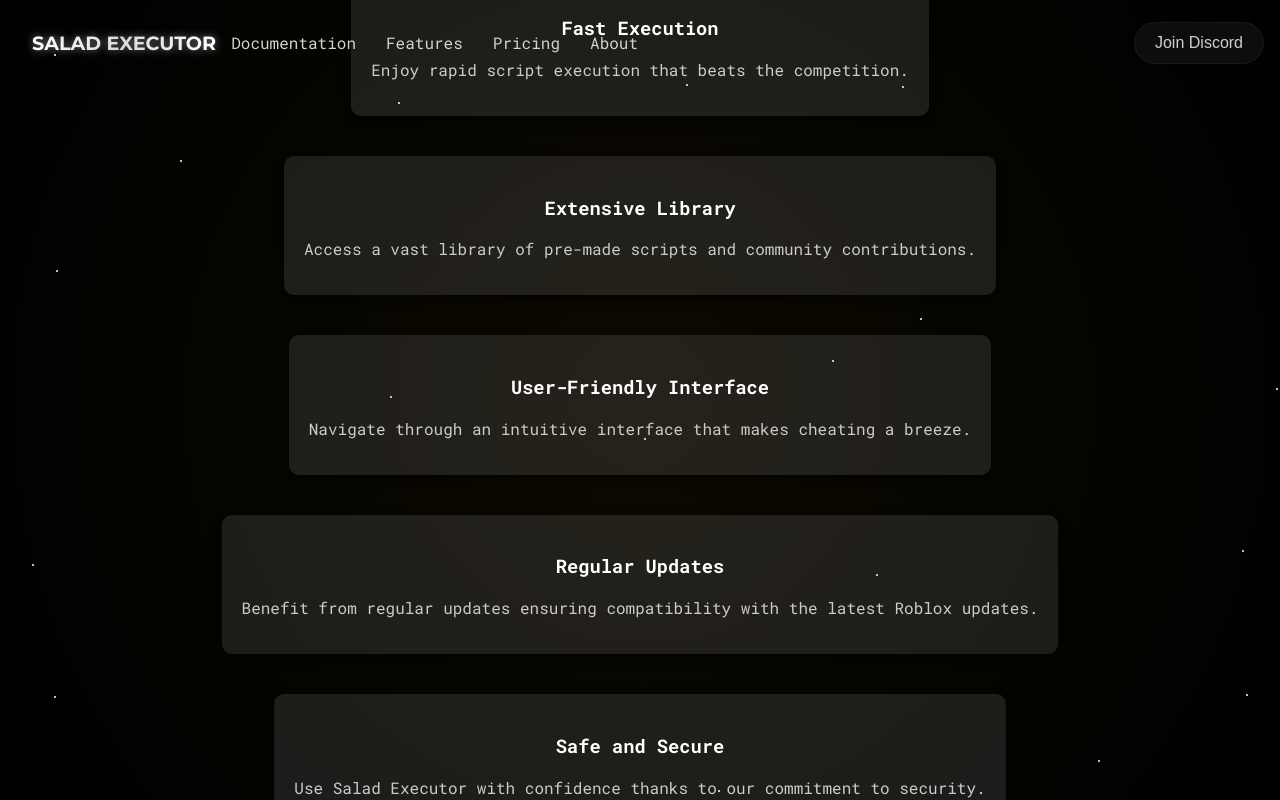
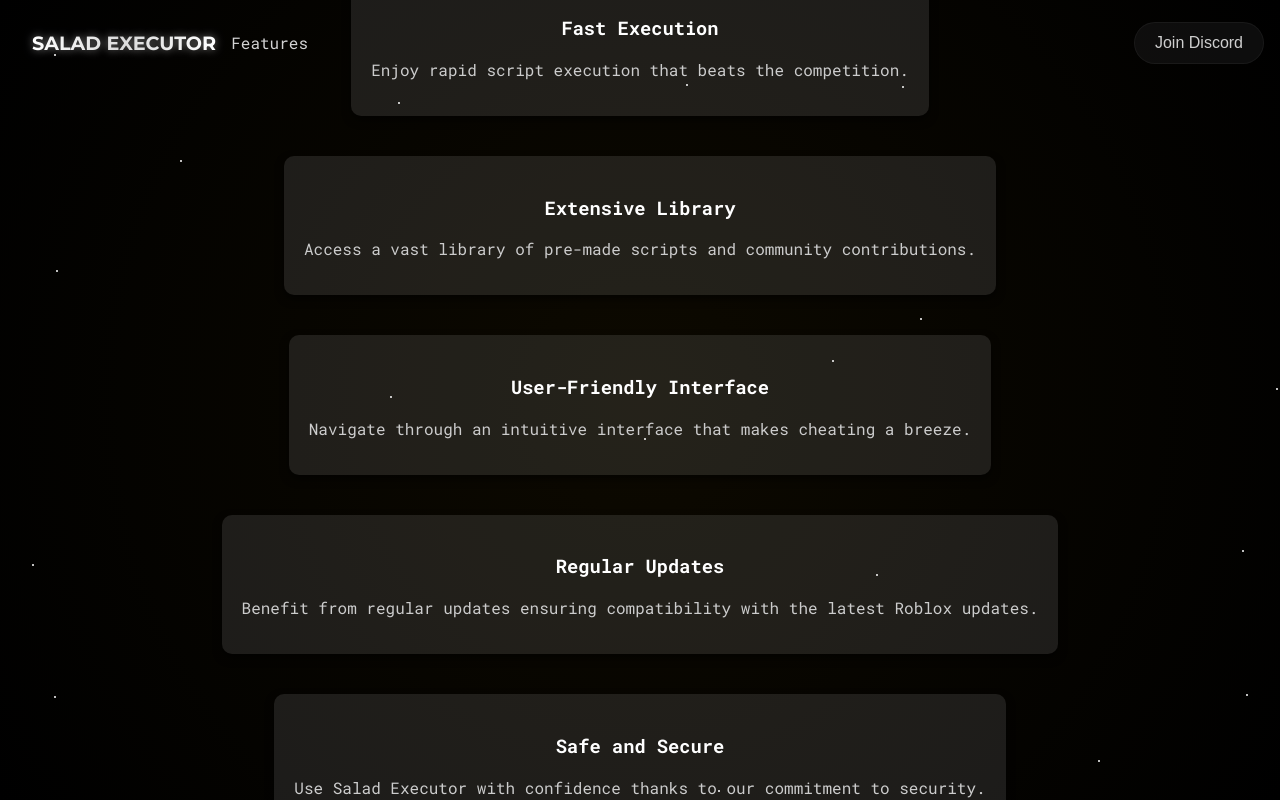
Before and after one commit to Salad-exp/Website, a plain HTML site: page Features.html in a window 1280 px wide. Drawn offline with Linux system fonts and the light colour scheme.

Commit message:
Update Features.html

```diff
--- a/Features.html
+++ b/Features.html
@@ -40,10 +40,7 @@
                 <a href="index.html">Salad Executor</a>
             </div>
             <ul class="nav-links">
-                <li><a href="https://saladrbx.mintlify.app/">Documentation</a></li>
                 <li><a href="features.html" class="active">Features</a></li>
-                <li><a href="pricing.html">Pricing</a></li>
-                <li><a href="about.html">About</a></li>
             </ul>
             <a href="https://discord.gg/saladexploits" class="btn btn-outline-success">Join Discord</a>
         </nav>
```
